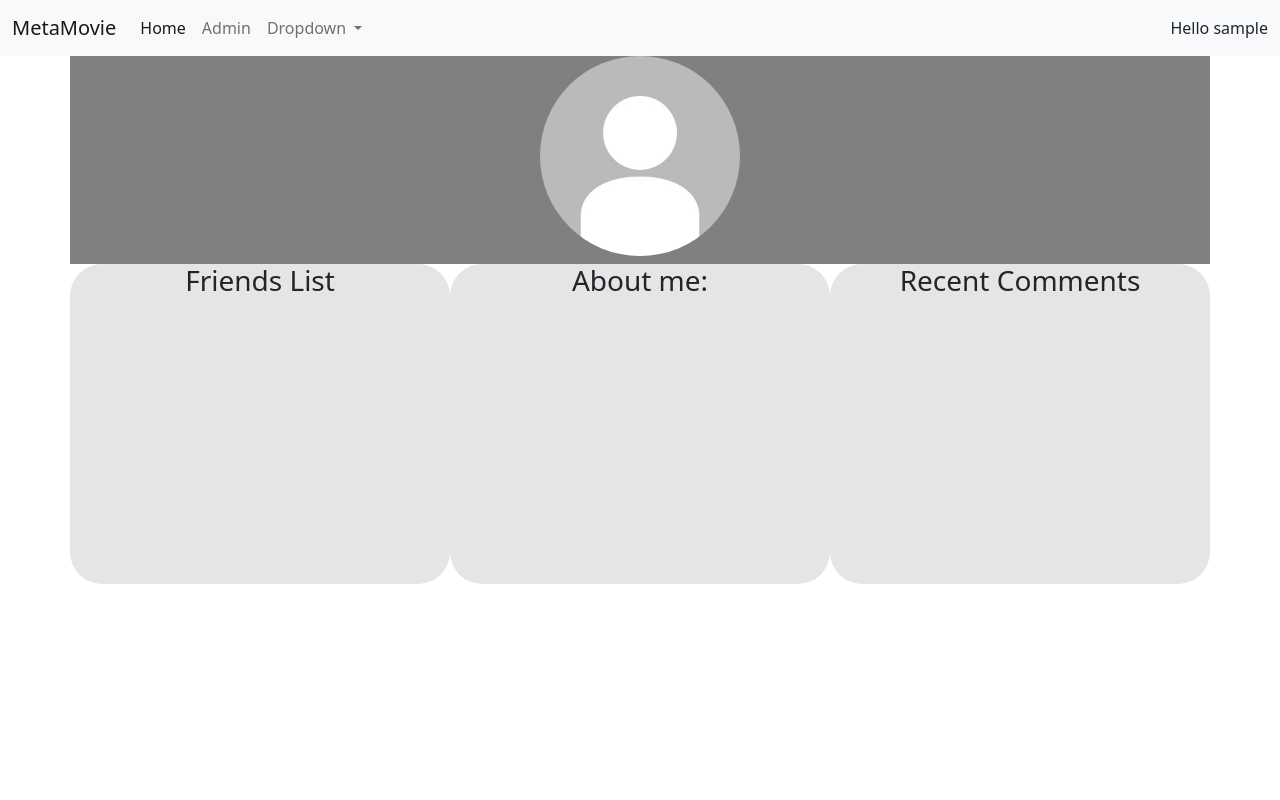
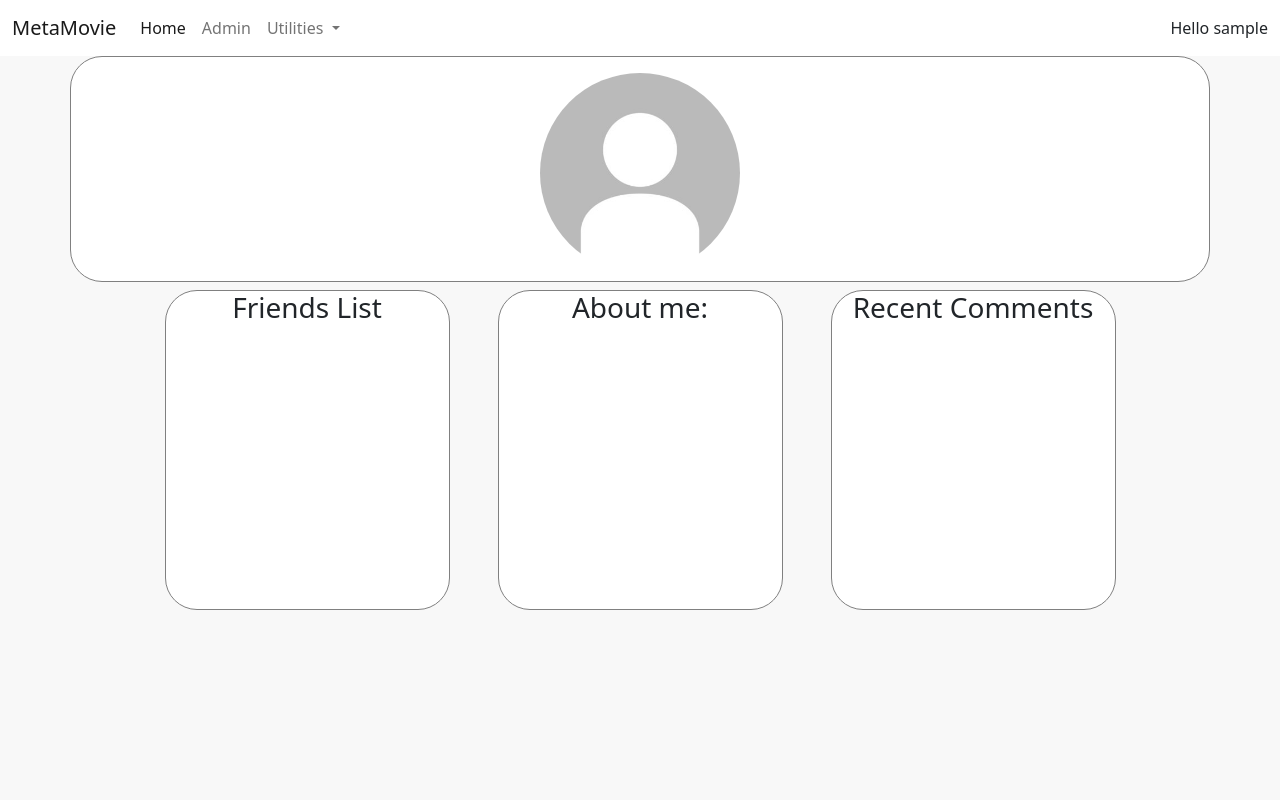
Before and after one commit to donniskent/cpsc340, a PHP site: page /user.php in a window 1280 px wide. Run offline with PHP 8.4, Linux system fonts and the light colour scheme; the visitor is signed in with stand-in values (Sample User, id 1); data that the repository does not hold is empty.

Commit message:
Pre styling commit

```diff
--- a/config/base.php
+++ b/config/base.php
@@ -2,7 +2,16 @@
 <script src="https://cdn.jsdelivr.net/npm/bootstrap@5.1.3/dist/js/bootstrap.bundle.min.js" integrity="sha384-ka7Sk0Gln4gmtz2MlQnikT1wXgYsOg+OMhuP+IlRH9sENBO0LRn5q+8nbTov4+1p" crossorigin="anonymous"></script>
 
 
+<style>
+a {
+  text-decoration: none;
+  color: black;
 
+}
+
+
+
+</style>
 
 
 <?php
@@ -18,7 +27,7 @@ $user= $_SESSION['username'];}?>
 
 
 
-<nav class="navbar navbar-expand-lg navbar-light bg-light">
+<nav class="navbar navbar-expand-lg navbar-light bg-light" style="background-color: white !important">
   <div class="container-fluid">
     <a class="navbar-brand" href="homepage.php">MetaMovie</a>
     <button class="navbar-toggler" type="button" data-bs-toggle="collapse" data-bs-target="#navbarSupportedContent" aria-controls="navbarSupportedContent" aria-expanded="false" aria-label="Toggle navigation">
@@ -54,17 +63,19 @@ $user= $_SESSION['username'];}?>
 		</li>
         <li class="nav-item dropdown">
           <a class="nav-link dropdown-toggle" href="#" id="navbarDropdown" role="button" data-bs-toggle="dropdown" aria-expanded="false">
-            Dropdown
+            Utilities
           </a>
           <ul class="dropdown-menu" aria-labelledby="navbarDropdown">
             <?php
 			if(isset($_SESSION["username"])){
+
+				echo ' <li><a class="dropdown-item" href="movies.php">Recommended</a></li>';
+				echo ' <li><hr class="dropdown-divider"></li>';
 				echo '<li><a class="dropdown-item" href=userEdit.php?user='.$user.'>Edit Profile</a></li>';
-				echo ' <li><hr class="dropdown-divider"></li>';
 				echo ' <li><a class="dropdown-item" href="logout.php">Logout</a></li>';
 			}
 			else {
-				 echo '<li><hr class="dropdown-divider"></li>';
+
 				echo ' <li><a class="dropdown-item" href="login.php">Login</a></li>';
 				echo ' <li><a class="dropdown-item" href="registration.php">Register</a></li>';
 			}
--- a/config/cssTemp.css
+++ /dev/null
@@ -1,5 +0,0 @@
-#recents {
-	 list-style-type: none;
-  margin: 0;
-  padding: 0;
-}
--- /dev/null
+++ b/config/utilities.php
@@ -0,0 +1,16 @@
+<?php
+
+function makeUserLink($name) {
+	return "<a href=user.php?user=$name> $name </a>";
+
+}
+
+
+function makeMovieLink($movieID, $movieTitle) {
+	return "<a href=moviePage.php?id=$movieID> $movieTitle </a>";
+
+}
+
+
+
+?>
--- a/www/commentsReset.php
+++ b/www/commentsReset.php
@@ -1,4 +1,7 @@
   <?php
+  	require_once("../config/utilities.php");
+
+
  if(!isset($_SESSION))
     {
         session_start();
@@ -16,7 +19,7 @@ require_once("../config/pdo.php");
 		$stmt->execute();
 		echo '<ul>';
 		foreach($stmt as $row) {
-			echo '<li>'. htmlentities($row["username"])." ". htmlentities($row["movieTitle"]). " ". htmlentities($row["commentMessage"]). "</li><br>";
+			echo '<li>'. makeUserLink($row["username"])." ". makeMovieLink($row["movieID"], $row["movieTitle"]). " ". htmlentities($row["commentMessage"]). "</li><br>";
 
 		}
 		echo '</ul>';
--- a/www/friendsReset.php
+++ b/www/friendsReset.php
@@ -28,9 +28,7 @@ $sql = "SELECT * from Friendships
 			echo '<li>'. htmlentities($row["instigatorUsername"])."<button class='acceptFriend' value=$test > Accept </button> <button class='declineFriend' value=$test> Decline </button></li>";
 		}
 
-		//jquery
-		//1. On click of a button, use AJAX to process the FriendRequestForm.
-		//2. If it works, use AJAX to update the fields relating to the user's friend.
+
 
 
 	}
--- a/www/ratingsReset.php
+++ b/www/ratingsReset.php
@@ -1,5 +1,5 @@
 <?php
-
+ require_once("../config/utilities.php");
 
  if(!isset($_SESSION))
     {
@@ -19,7 +19,7 @@ require_once("../config/pdo.php");
 		$stmt->execute();
 		echo "Recent Ratings by your Friends: <br><ul>";
 		foreach($stmt as $row) {
-			echo '<li>'. htmlentities($row["username"])." ". htmlentities($row["movieTitle"]). " ". htmlentities($row["ratingValue"]). "</li><br>";
+			echo '<li>'. makeUserLink($row["username"]).' '. makeMovieLink($row["movieID"], $row["movieTitle"]). " ". htmlentities($row["ratingValue"]). "</li><br>";
 
 		}
 		echo '</ul>';
--- a/www/user.php
+++ b/www/user.php
@@ -4,6 +4,8 @@ session_start();
 		session_regenerate_id(true);
 		require_once("../config/pdo.php");
 		require_once("../config/base.php");
+		require_once("../config/utilities.php");
+
 
 	/*
 	if($_SESSION["username"] != $_GET["user"]) {
@@ -42,14 +44,35 @@ session_start();
 
 <style>
 	.tester {
-		border-radius: 50%;
+		text-align:center;
+		background-color: white;
+		border-style: solid;
+		border-color: grey;
+		border-radius:2em;
+		border-width: thin;
 	}
+	body {
+		background-color: #f8f8f8;
+	}
+	.banner {
+		background-color: white;
+		border-style: solid;
+		border-color: grey;
+		border-radius:2em;
+		border-width: thin;
+	}
+
+	.pic {
+		margin-top: 1em;
+		border-radius: 10em;
+	}
+
 
 </style>
 
-<div class=container>
+<div class=container >
 
-<div class="row justify-content-center" style="background-color:grey">
+<div class="row justify-content-center banner" >
 	<div class=col-md-6 style=text-align:center>
 		<?php
 
@@ -61,13 +84,13 @@ session_start();
 
 
 
-		echo '<img class="tester" src="../images/'.$user.'.jpg?'.$update.'" width="200" height="200">';
+		echo '<img class="pic" src="../images/'.$user.'.jpg?'.$update.'" width="200" height="200">';
 
 		}
 
 
 		else {
-			echo '<img class="tester" src="../images/defaultUser.jpg" width="200" height="200">';
+			echo '<img class="pic" src="../images/defaultUser.jpg" width="200" height="200">';
 		}
 
 
@@ -80,8 +103,8 @@ session_start();
 	</div>
 	<div style=text-align:center> <h2> <?php echo $row["firstname"] ." ". $row["lastname"];; ?> </h2> </div>
 </div>
-<div class="row justify-content-center " style="height:20em;">
-	<div class=col-md-4 style="text-align:center;background-color: #E5E5E5; border-radius:2em">
+<div class="row justify-content-center mt-2 " style="height:20em;">
+	<div class="col-md-3 tester">
 		<h3>Friends List</h3>
 		<ul class="list-inline justify-content-center"style="list-style-type:none;">
 	<?php
@@ -91,7 +114,7 @@ session_start();
 		$stmt->execute();
 	foreach($stmt as $row) {
 		//var_dump($row["newFriendUserName"]);
-		echo '<li>'. htmlentities($row["test"]). '</li>';
+		echo '<li>'. makeUserLink($row["test"]). '</li>';
 	}
 
 	?>
@@ -100,7 +123,7 @@ session_start();
 
 	</div>
 
-	<div class='col-md-4' style="text-align:center;background-color: #E5E5E5; border-radius:2em">
+	<div class='col-md-3 ms-md-5 tester' >
 		<h3>About me:</h3>
 		<ul class="list-inline justify-content-center" style="list-style-type:none;">
 
@@ -113,7 +136,7 @@ session_start();
 
 
 
-	<div class=col-md-4 style="text-align:center;background-color: #E5E5E5; border-radius:2em;">
+	<div class="col-md-3 ms-md-5 tester">
 		<h3>Recent Comments  </h3>
 		<ul class="list-inline justify-content-center" style="list-style-type:none;">
 
@@ -124,7 +147,7 @@ session_start();
 		$stmt->execute();
 	foreach($stmt as $row) {
 		//var_dump($row["newFriendUserName"]);
-		echo '<li>'. htmlentities($row["movieTitle"]). " ". htmlentities($row["commentMessage"]).'</li>';
+		echo '<li>'. makeMovieLink($row["movieID"], $row["movieTitle"]). " ". htmlentities($row["commentMessage"]).'</li>';
 	}
 
 
```
Also changed, not shown: www/moviePage.php (+43 -31 lines), www/movies.php (+47 -4 lines), www/newFriendProcessing.php (added, +36 -0 lines).
